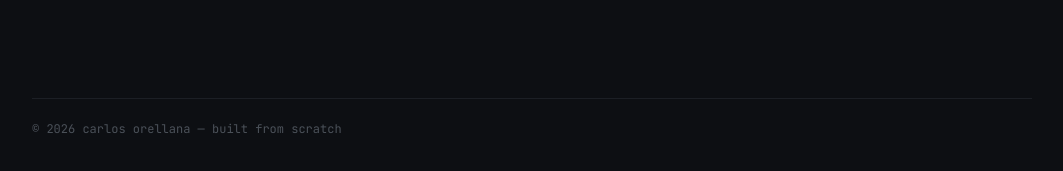
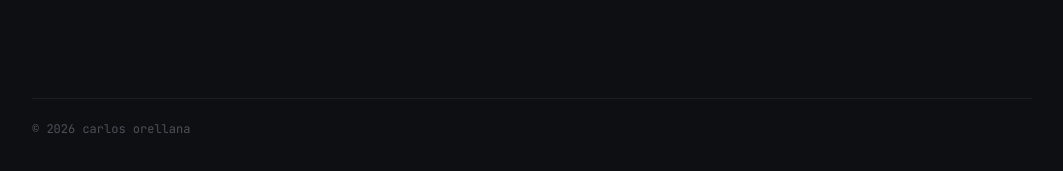
Before and after one commit to jonathan-orellana/portafolio-carlos-orellana, a plain HTML site: page index.html in a window 1280 px wide. Shown: the part 3804-3975 px from the top of the page, without its empty margins (108-1171 px from the left). Drawn offline with Linux system fonts and the light colour scheme.

Commit message:
fix wording

```diff
--- a/index.html
+++ b/index.html
@@ -506,7 +506,7 @@
     <footer class="footer">
       <div class="footer-rule"></div>
       <div class="footer-row">
-        <span>© 2026 carlos orellana — built from scratch</span>
+        <span>© 2026 carlos orellana</span>
         <span></span>
       </div>
     </footer>
```
